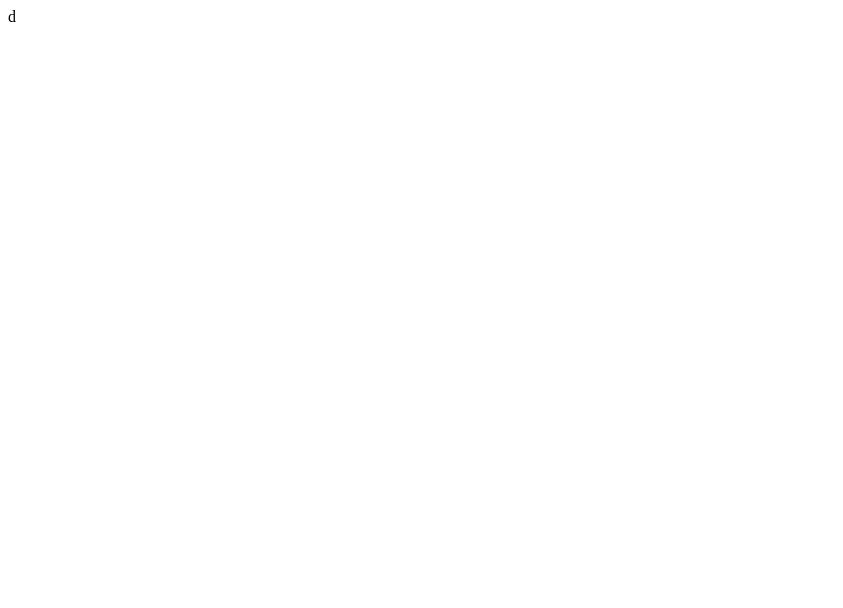
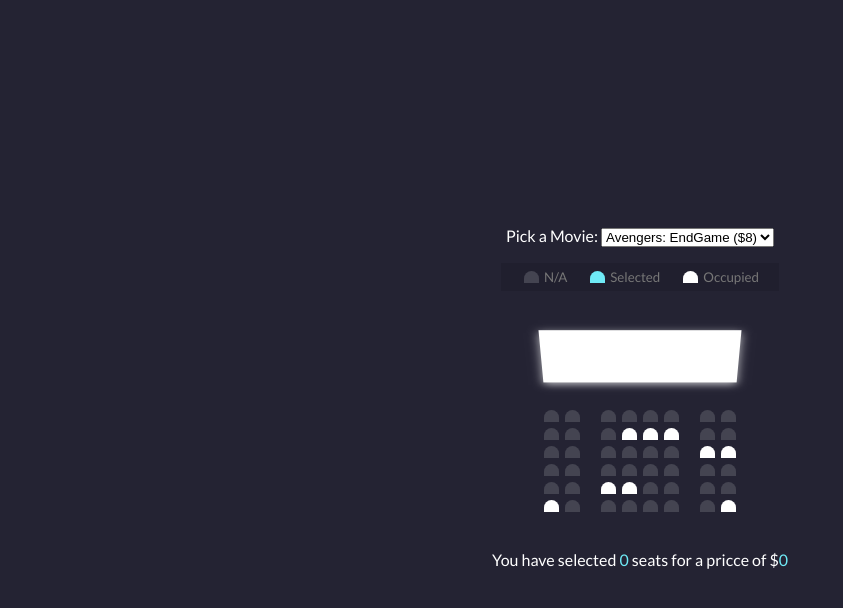
Before and after one commit to MoiTV/Movie_Seat_Booking, a plain HTML site: page index.html in a window 1280 px wide. Shown: the whole page, without its empty margins (0-843 px from the left). Drawn offline with Linux system fonts and the light colour scheme.

Commit message:
added new features

```diff
--- a/index.html
+++ b/index.html
@@ -10,10 +10,104 @@
 </head>
 
 <body>
+    <div class="mobie-container">
+        <label>Pick a Movie:</label>
+        <select id="movie">
+            <option value="8">Avengers: EndGame ($8)</option>
+            <option value="9">Good Will Hunting ($9)</option>
+            <option value="10">Pokemon Movie ($10)</option>
+            <option value="11">Joker ($11)</option>
+        </select>
+    </div>
 
+    <ul class="showcase">
+        <li>
+            <div class="seat"></div>
+            <small>N/A</small>
+        </li>
+        <li>
+            <div class="seat selected"></div>
+            <small>Selected</small>
+        </li>
+        <li>
+            <div class="seat occupied"></div>
+            <small>Occupied</small>
+        </li>
+    </ul>
 
+    <div class="container">
+        <div class="screen"></div>
+
+        <div class="row">
+            <div class="seat"></div>
+            <div class="seat"></div>
+            <div class="seat"></div>
+            <div class="seat"></div>
+            <div class="seat"></div>
+            <div class="seat"></div>
+            <div class="seat"></div>
+            <div class="seat"></div>
+        </div>
+
+        <div class="row">
+            <div class="seat"></div>
+            <div class="seat"></div>
+            <div class="seat"></div>
+            <div class="seat occupied"></div>
+            <div class="seat occupied"></div>
+            <div class="seat occupied"></div>
+            <div class="seat"></div>
+            <div class="seat"></div>
+        </div>
+
+        <div class="row">
+            <div class="seat"></div>
+            <div class="seat"></div>
+            <div class="seat"></div>
+            <div class="seat"></div>
+            <div class="seat"></div>
+            <div class="seat"></div>
+            <div class="seat occupied"></div>
+            <div class="seat occupied"></div>
+        </div>
+
+        <div class="row">
+            <div class="seat"></div>
+            <div class="seat"></div>
+            <div class="seat"></div>
+            <div class="seat"></div>
+            <div class="seat"></div>
+            <div class="seat"></div>
+            <div class="seat"></div>
+            <div class="seat"></div>
+        </div>
+
+        <div class="row">
+            <div class="seat"></div>
+            <div class="seat"></div>
+            <div class="seat occupied"></div>
+            <div class="seat occupied"></div>
+            <div class="seat"></div>
+            <div class="seat"></div>
+            <div class="seat"></div>
+            <div class="seat"></div>
+        </div>
+
+        <div class="row">
+            <div class="seat occupied"></div>
+            <div class="seat"></div>
+            <div class="seat"></div>
+            <div class="seat"></div>
+            <div class="seat"></div>
+            <div class="seat"></div>
+            <div class="seat"></div>
+            <div class="seat occupied"></div>
+        </div>
+    </div>
+
+    <p class="text">You have selected <span class="count">0</span> seats for a pricce of $<span class="total">0</span></p>
 
     <script src="main.js"></script>
 </body>
 
-</html>d
+</html>
--- a/main.js
+++ b/main.js
@@ -0,0 +1,33 @@
+const container = document.querySelector('.container'),
+    seats = document.querySelectorAll('.row .seat:not(.occupied)'),
+    count = document.querySelector('.count'),
+    total = document.querySelector('.total'),
+    movieSelect = document.getElementById('movie');
+
+let ticketPrice = +movieSelect.value;
+
+// Update total and count
+function updateSelectedCount() {
+    const selectedSeats = document.querySelectorAll('.row .seat.selected');
+
+    const selectedSeatsCount = selectedSeats.length;
+    count.innerText = selectedSeatsCount;
+    total.innerText = selectedSeatsCount * ticketPrice;
+}
+
+// Movie Select event
+movieSelect.addEventListener('change', (e) => {
+    ticketPrice = e.target.value;
+
+    updateSelectedCount();
+})
+
+
+// Seat Click Event
+container.addEventListener('click', (e) => {
+    if (e.target.classList.contains('seat') && !e.target.classList.contains('occupied')) {
+        e.target.classList.toggle('selected');
+
+        updateSelectedCount();
+    }
+});
--- a/style.css
+++ b/style.css
@@ -0,0 +1,113 @@
+@import url('https://fonts.googleapis.com/css?family=Lato&display=swap');
+* {
+    box-sizing: border-box;
+}
+
+body {
+    background-color: #242333;
+    color: #fff;
+    display: flex;
+    flex-direction: column;
+    align-items: center;
+    justify-content: center;
+    height: 100vh;
+    font-family: 'Lato', sans-serif;
+    margin: 0;
+}
+
+.movie-container {
+    margin: 20px 0;
+}
+
+.movie-container select {
+    background-color: #fff;
+    border: 0;
+    border-radius: 5px;
+    font-size: 14px;
+    margin-left: 10px;
+    padding: 5px 15px 5px 15px;
+    appearance: none;
+    -moz-appearance: none;
+    -webkit-appearance: none;
+}
+
+.container {
+    perspective: 1000px;
+    margin-bottom: 30px;
+}
+
+.seat {
+    background-color: #444451;
+    height: 12px;
+    width: 15px;
+    margin: 3px;
+    border-top-left-radius: 10px;
+    border-top-right-radius: 10px;
+}
+
+.seat.selected {
+    background-color: #6feaf6;
+}
+
+.seat.occupied {
+    background-color: #fff;
+}
+
+.seat:nth-of-type(2) {
+    margin-right: 18px;
+}
+
+.seat:nth-last-of-type(2) {
+    margin-left: 18px;
+}
+
+.seat:not(.occupied):hover {
+    cursor: pointer;
+    transform: scale(1.2);
+}
+
+.showcase .seat:not(.occupied):hover {
+    cursor: default;
+    transform: scale(1);
+}
+
+.showcase {
+    background-color: rgba(0, 0, 0, 0.1);
+    padding: 5px 10px;
+    color: #777;
+    list-style-type: none;
+    display: flex;
+    justify-content: space-between;
+}
+
+.showcase li {
+    display: flex;
+    align-items: center;
+    justify-content: center;
+    margin: 0 10px;
+}
+
+.showcase li small {
+    margin-left: 2px;
+}
+
+.row {
+    display: flex;
+}
+
+.screen {
+    background-color: #fff;
+    height: 70px;
+    width: 100%;
+    margin: 15px 0;
+    transform: rotateX(-45deg);
+    box-shadow: 0 3px 10px rgba(255, 255, 255, 0.7);
+}
+
+p.text {
+    margin: 5px 0;
+}
+
+p.text span {
+    color: #6feaf6;
+}
```
